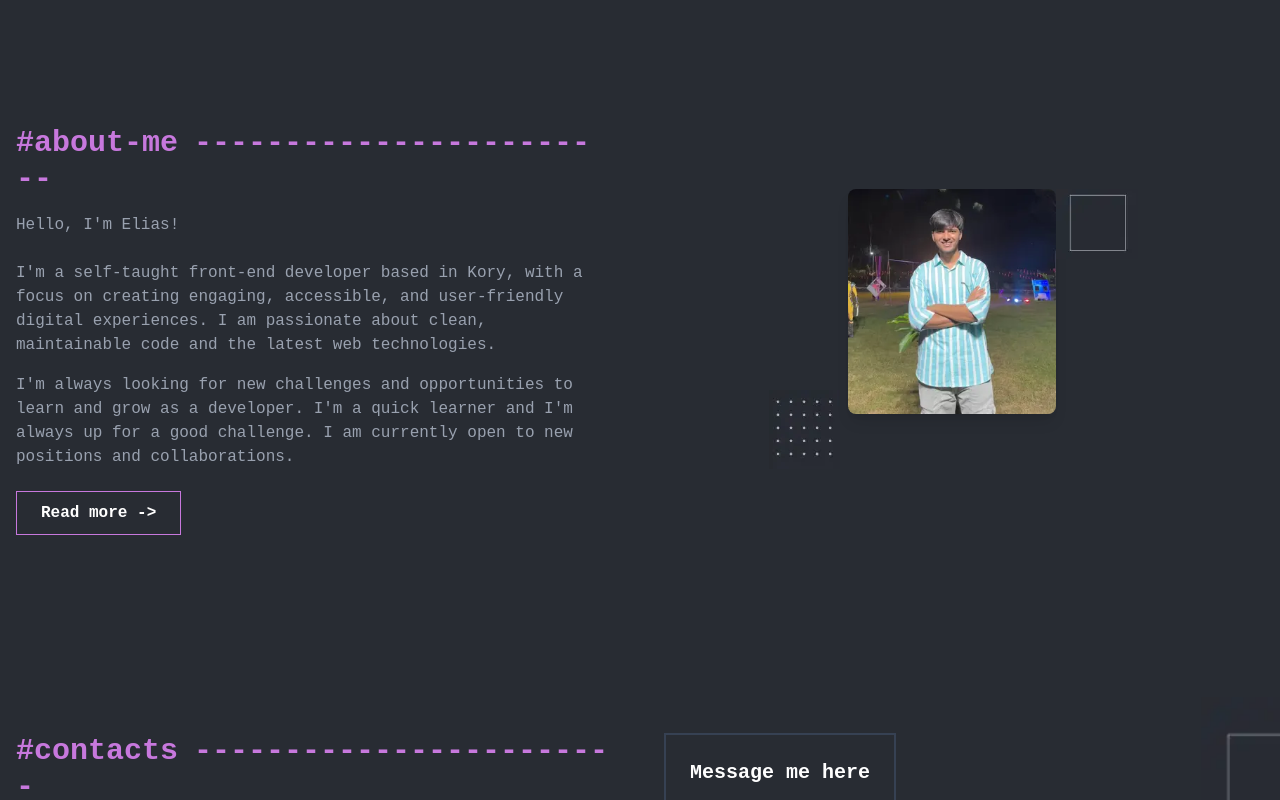
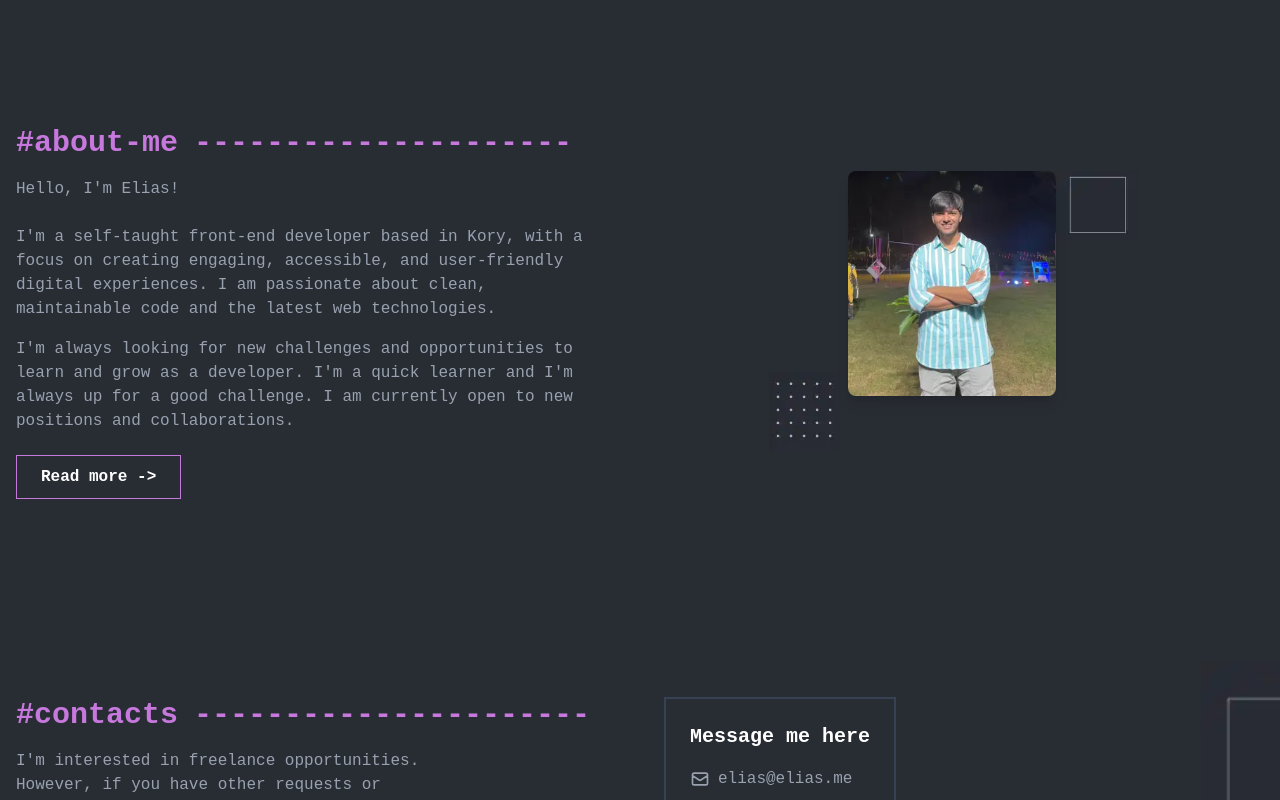
Before and after one commit to DSingh0304/Portfolio-Website, a React (Vite) app in the folder Portfolio/: page / in a window 1280 px wide. Shown: the part 2140-2940 px from the top of the page. Built offline with nearby package versions, Linux system fonts and the light colour scheme.

Commit message:
react - initialised

```diff
--- a/Portfolio/src/App.jsx
+++ b/Portfolio/src/App.jsx
@@ -304,7 +304,7 @@ function App() {
               <div class="md:w-1/2 text-center md:text-left">
                 <h2 class="text-2xl md:text-3xl font-bold text-white">
                   <span class="text-purple">#about-me</span>
-                  <span class="text-purple mx-4">------------------------</span>
+                  <span class="text-purple mx-4">---------------------</span>
                 </h2>
                 <div class="my-4">
                   <p class="text-gray-400 mb-6">Hello, I'm Elias!</p>
@@ -336,14 +336,14 @@ function App() {
                     class="absolute bottom-2 right-2"
                   />
                 </div>
-                <div class="relative w-72 h-72">
+                <div class="relative w-72 h-72 z-10">
                   <img
                     src="./public/Deep.webp"
                     alt="A profile picture of Elias"
                     class="rounded-lg shadow-lg hover:scale-110 hover:cursor-pointer"
                   />
                 </div>
-                <div class="relative w-72 h-72">
+                <div class="relative w-72 h-72 ">
                   <img src="./public/prop-4.webp" alt="prop" class="" />
                 </div>
               </div>
@@ -361,7 +361,7 @@ function App() {
                     <h2 class="text-2xl md:text-3xl font-bold text-white">
                       <span class="text-purple">#contacts</span>
                       <span class="text-purple mx-4">
-                        ------------------------
+                        ----------------------
                       </span>
                     </h2>
                     <p class="my-4 text-gray-400 mb-6 max-w-md mx-auto md:mx-0">
```
